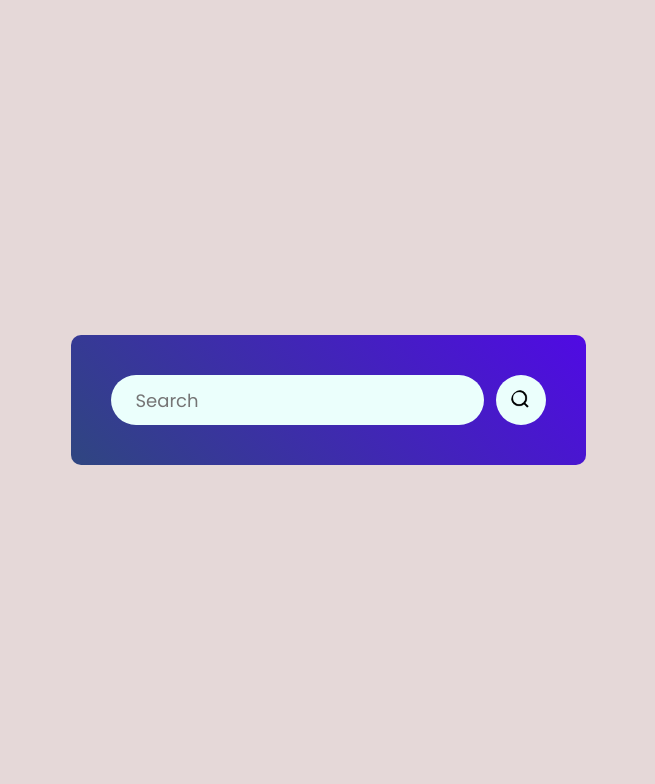
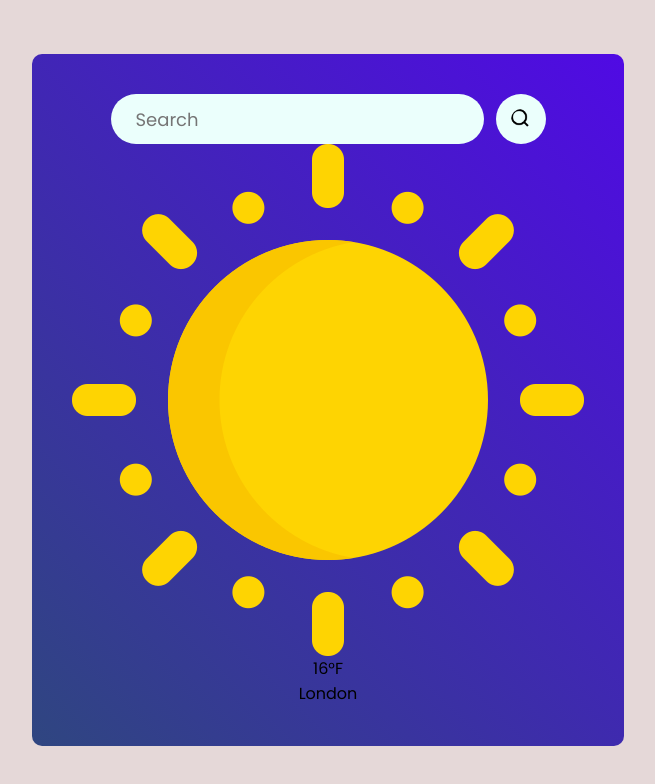
Before and after one commit to SDytewski/weather-app, a React (Vite) app: page / in a window 1280 px wide. Shown: the top 784 px of the page, without its empty margins (312-967 px from the left). Built offline with nearby package versions, Linux system fonts and the light colour scheme.

Commit message:
added icons to show up in UI

```diff
--- a/src/App.jsx
+++ b/src/App.jsx
@@ -5,7 +5,7 @@ const App = () => {
   return (
     <div className='app'>
       <Weather/>
-      </div>
+    </div>
   )
 }
 
--- a/src/components/Weather.jsx
+++ b/src/components/Weather.jsx
@@ -17,6 +17,9 @@ export const Weather = () => {
                 <input type="text" placeholder='Search' />
                 <img src={search_icon} className="my-icon"  alt="" />
             </div>
+            <img src={sun_icon} alt="" className="weather-icon" />
+            <p className="temperature">16°F</p>
+            <p className='location'>London</p>
         </div>
     )
 }
```
